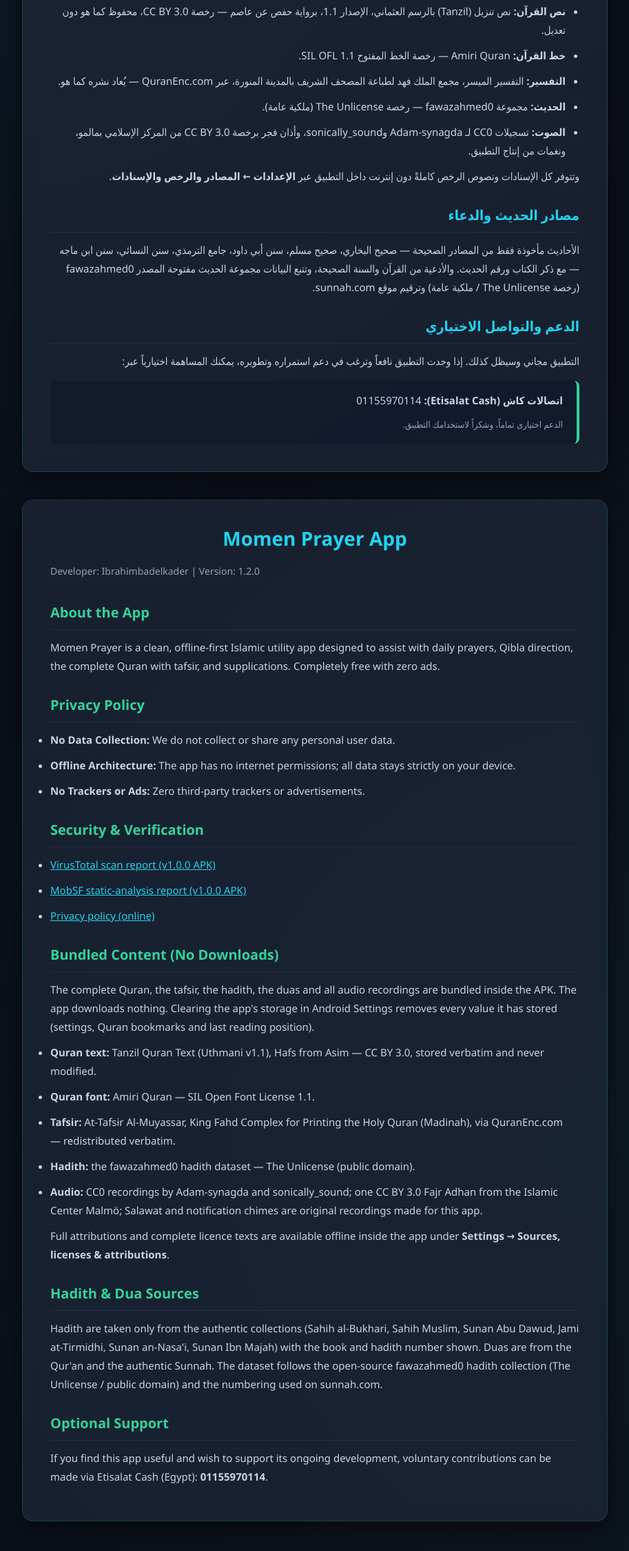
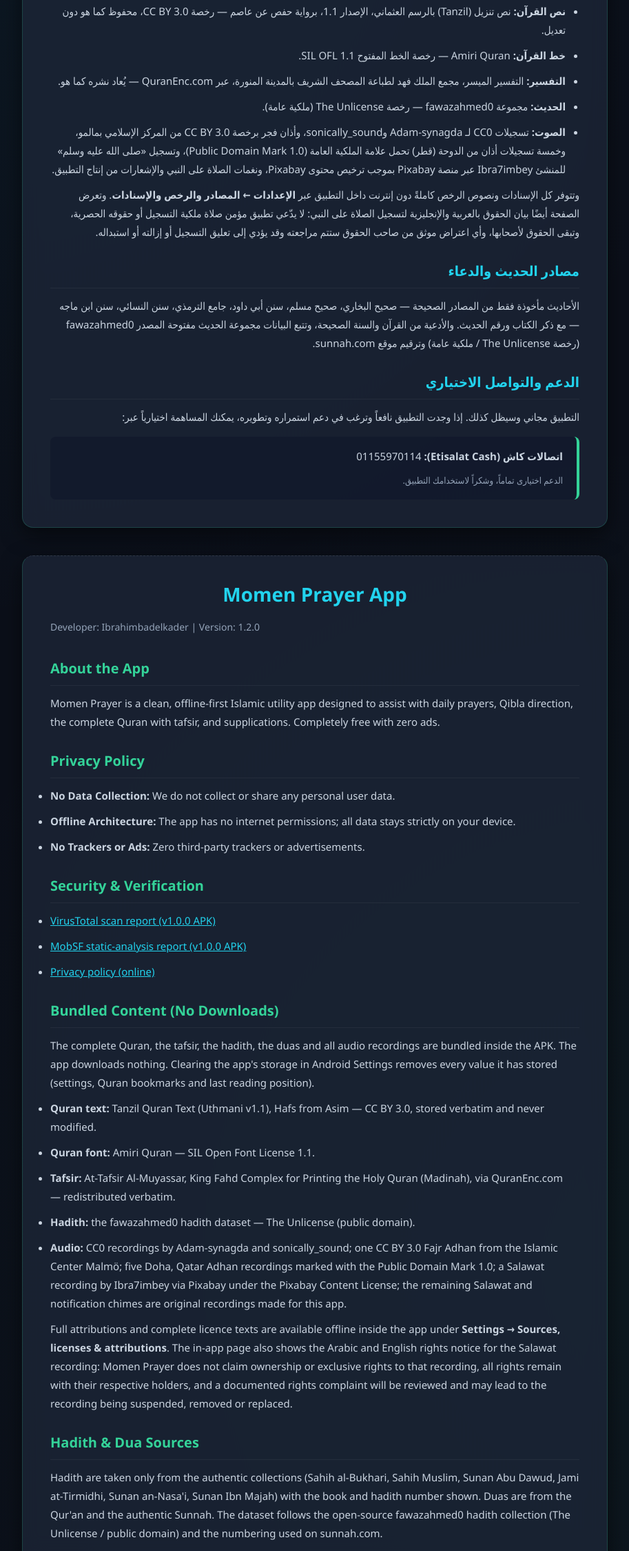
Before and after one commit to ibrahim-abdelkader1997/momen-privacy, a plain HTML site: page index.html in a window 1280 px wide. Shown: the part 1009-3257 px from the top of the page at 69% size, without its empty margins (183-1096 px from the left). Drawn offline with Linux system fonts and the light colour scheme.

Commit message:
privacy: document Doha Adhan and Pixabay Salawat audio sources

```diff
--- a/index.html
+++ b/index.html
@@ -141,9 +141,9 @@
                 <li><strong>خط القرآن:</strong> Amiri Quran — رخصة الخط المفتوح SIL OFL 1.1.</li>
                 <li><strong>التفسير:</strong> التفسير الميسر، مجمع الملك فهد لطباعة المصحف الشريف بالمدينة المنورة، عبر QuranEnc.com — يُعاد نشره كما هو.</li>
                 <li><strong>الحديث:</strong> مجموعة fawazahmed0 — رخصة The Unlicense (ملكية عامة).</li>
-                <li><strong>الصوت:</strong> تسجيلات CC0 لـ Adam-synagda وsonically_sound، وأذان فجر برخصة CC BY 3.0 من المركز الإسلامي بمالمو، ونغمات من إنتاج التطبيق.</li>
+                <li><strong>الصوت:</strong> تسجيلات CC0 لـ Adam-synagda وsonically_sound، وأذان فجر برخصة CC BY 3.0 من المركز الإسلامي بمالمو، وخمسة تسجيلات أذان من الدوحة (قطر) تحمل علامة الملكية العامة (Public Domain Mark 1.0)، وتسجيل «صلى الله عليه وسلم» للمنشئ Ibra7imbey عبر منصة Pixabay بموجب ترخيص محتوى Pixabay، ونغمات الصلاة على النبي والإشعارات من إنتاج التطبيق.</li>
             </ul>
-            <p>وتتوفر كل الإسنادات ونصوص الرخص كاملةً دون إنترنت داخل التطبيق عبر <strong>الإعدادات ← المصادر والرخص والإسنادات</strong>.</p>
+            <p>وتتوفر كل الإسنادات ونصوص الرخص كاملةً دون إنترنت داخل التطبيق عبر <strong>الإعدادات ← المصادر والرخص والإسنادات</strong>. وتعرض الصفحة أيضًا بيان الحقوق بالعربية والإنجليزية لتسجيل الصلاة على النبي: لا يدّعي تطبيق مؤمن صلاة ملكية التسجيل أو حقوقه الحصرية، وتبقى الحقوق لأصحابها، وأي اعتراض موثق من صاحب الحقوق ستتم مراجعته وقد يؤدي إلى تعليق التسجيل أو إزالته أو استبداله.</p>
 
             <h2>مصادر الحديث والدعاء</h2>
             <p>الأحاديث مأخوذة فقط من المصادر الصحيحة — صحيح البخاري، صحيح مسلم، سنن أبي داود، جامع الترمذي، سنن النسائي، سنن ابن ماجه — مع ذكر الكتاب ورقم الحديث. والأدعية من القرآن والسنة الصحيحة، وتتبع البيانات مجموعة الحديث مفتوحة المصدر fawazahmed0 (رخصة The Unlicense / ملكية عامة) وترقيم موقع sunnah.com.</p>
@@ -185,9 +185,9 @@
                 <li><strong>Quran font:</strong> Amiri Quran — SIL Open Font License 1.1.</li>
                 <li><strong>Tafsir:</strong> At-Tafsir Al-Muyassar, King Fahd Complex for Printing the Holy Quran (Madinah), via QuranEnc.com — redistributed verbatim.</li>
                 <li><strong>Hadith:</strong> the fawazahmed0 hadith dataset — The Unlicense (public domain).</li>
-                <li><strong>Audio:</strong> CC0 recordings by Adam-synagda and sonically_sound; one CC BY 3.0 Fajr Adhan from the Islamic Center Malmö; Salawat and notification chimes are original recordings made for this app.</li>
+                <li><strong>Audio:</strong> CC0 recordings by Adam-synagda and sonically_sound; one CC BY 3.0 Fajr Adhan from the Islamic Center Malmö; five Doha, Qatar Adhan recordings marked with the Public Domain Mark 1.0; a Salawat recording by Ibra7imbey via Pixabay under the Pixabay Content License; the remaining Salawat and notification chimes are original recordings made for this app.</li>
             </ul>
-            <p>Full attributions and complete licence texts are available offline inside the app under <strong>Settings &rarr; Sources, licenses &amp; attributions</strong>.</p>
+            <p>Full attributions and complete licence texts are available offline inside the app under <strong>Settings &rarr; Sources, licenses &amp; attributions</strong>. The in-app page also shows the Arabic and English rights notice for the Salawat recording: Momen Prayer does not claim ownership or exclusive rights to that recording, all rights remain with their respective holders, and a documented rights complaint will be reviewed and may lead to the recording being suspended, removed or replaced.</p>
 
             <h2 style="color: var(--accent-green);">Hadith &amp; Dua Sources</h2>
             <p>Hadith are taken only from the authentic collections (Sahih al-Bukhari, Sahih Muslim, Sunan Abu Dawud, Jami at-Tirmidhi, Sunan an-Nasa'i, Sunan Ibn Majah) with the book and hadith number shown. Duas are from the Qur'an and the authentic Sunnah. The dataset follows the open-source fawazahmed0 hadith collection (The Unlicense / public domain) and the numbering used on sunnah.com.</p>
```
